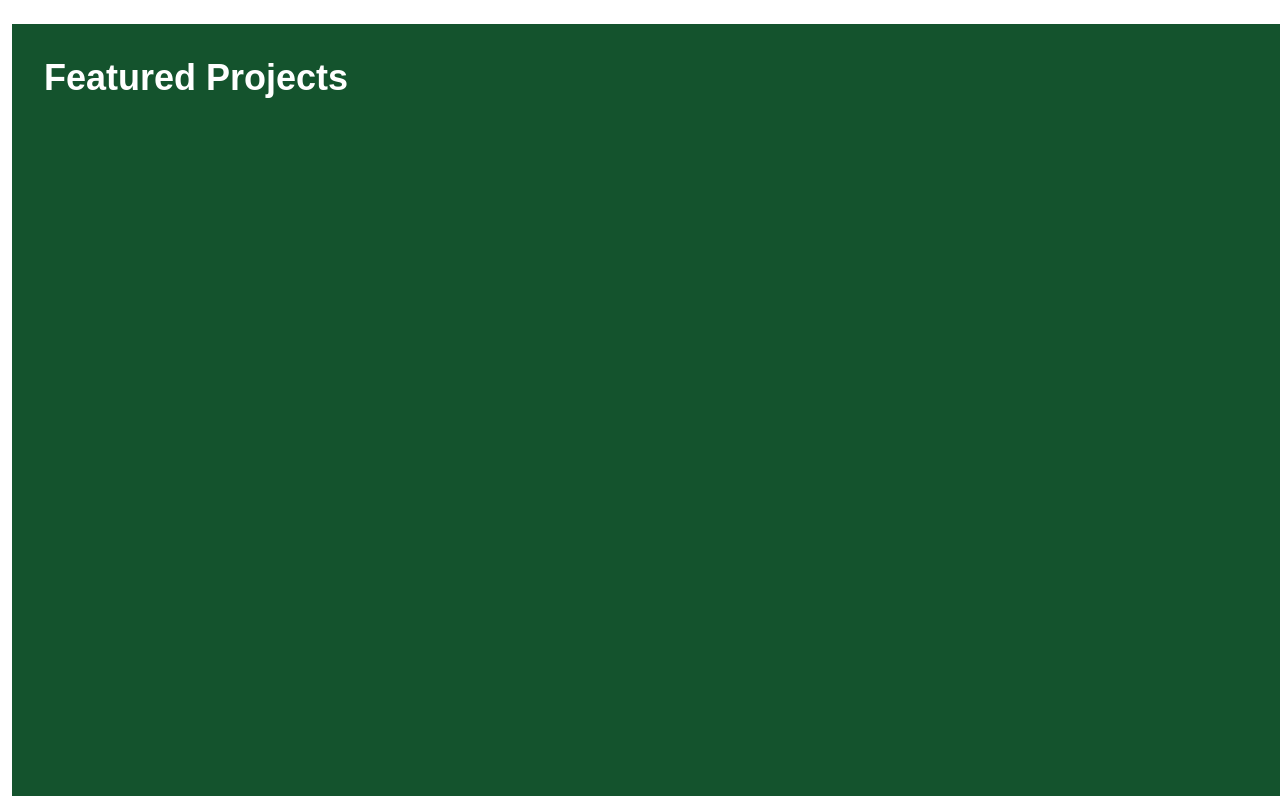
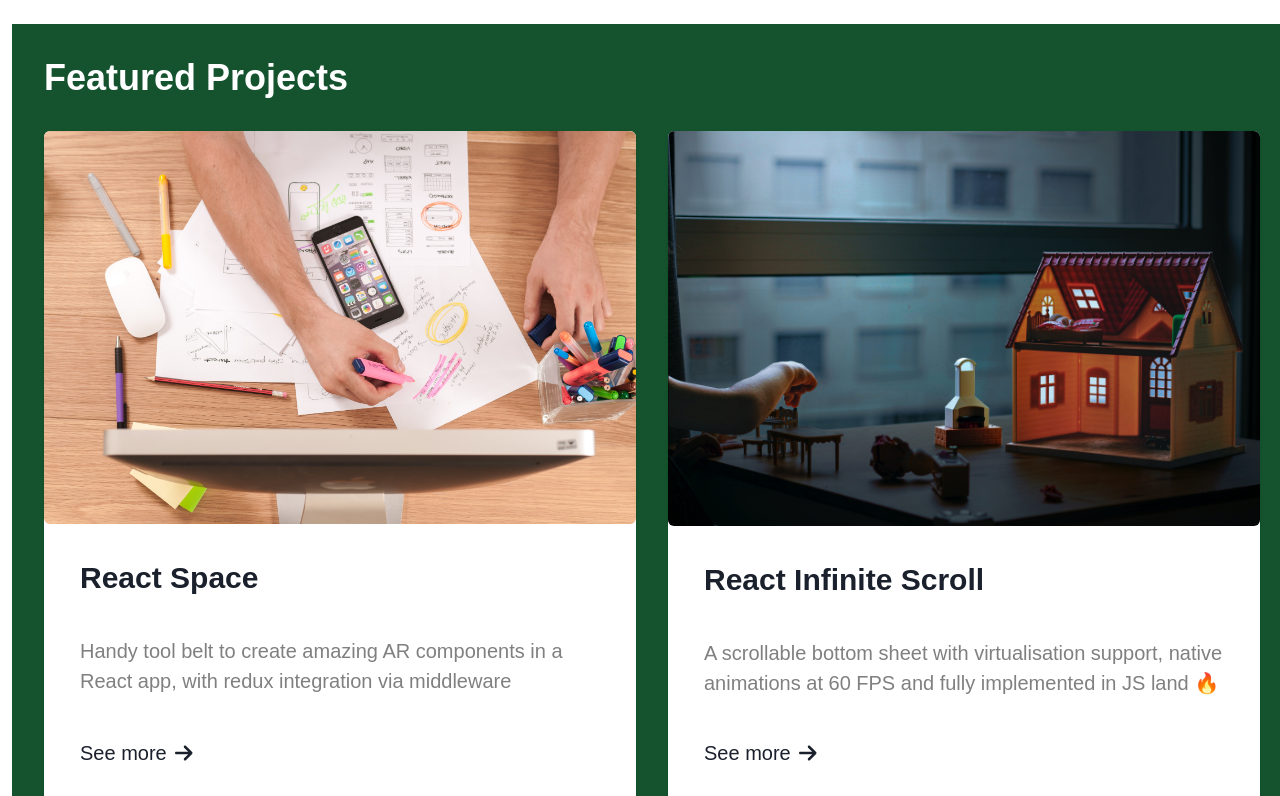
Before and after one commit to Him97/itc-meta-portfolio, a React (Create React App) app: page / in a window 1280 px wide. Shown: the part 820-1616 px from the top of the page. Built offline with nearby package versions, Linux system fonts and the light colour scheme.

Commit message:
M3 - project section and cards display

```diff
--- a/src/components/Card.jsx
+++ /dev/null
@@ -1,11 +0,0 @@
-import { Heading, HStack, Image, Text, VStack } from "@chakra-ui/react";
-import { FontAwesomeIcon } from "@fortawesome/react-fontawesome";
-import { faArrowRight } from "@fortawesome/free-solid-svg-icons";
-import React from "react";
-
-export default function Card({ title, description, imageSrc }) {
-  // Implement the UI for the Card component according to the instructions.
-  // You should be able to implement the component with the elements imported above.
-  // Feel free to import other UI components from Chakra UI if you wish to.
-  return null;
-};
--- /dev/null
+++ b/src/components/Cards.jsx
@@ -0,0 +1,26 @@
+import { Heading, HStack, Image, Text, VStack, Card, CardHeader, CardBody, CardFooter } from "@chakra-ui/react";
+import { FontAwesomeIcon } from "@fortawesome/react-fontawesome";
+import { faArrowRight } from "@fortawesome/free-solid-svg-icons";
+import React from "react";
+
+export default function Cards({ title, description, imageSrc }) {
+  return (
+    <Card>
+      <Image src={imageSrc} rounded='md' />
+      <VStack height='100%' align='flex-start' margin='4' spacing={0}>
+        <CardHeader>
+          <Heading size='lg'>{title}</Heading>
+        </CardHeader>
+        <CardBody>
+          <Text color='gray' align='start'>{description}</Text>
+        </CardBody>
+        <CardFooter>
+          <HStack>
+            <Text>See more</Text>
+            <FontAwesomeIcon icon={faArrowRight} size="1x" />
+          </HStack>
+        </CardFooter>
+      </VStack>
+    </Card>
+  );
+};
--- a/src/components/Header.jsx
+++ b/src/components/Header.jsx
@@ -67,7 +67,7 @@ export default function Header() {
           <nav>
             <HStack spacing={8}>
               {socials.map((social, index) => (
-                <a href={social.url}><FontAwesomeIcon icon={social.icon} size='2x' /></a>
+                <a href={social.url} key={index}><FontAwesomeIcon icon={social.icon} size='2x' /></a>
               ))}
             </HStack>
           </nav>
--- a/src/components/ProjectsSection.jsx
+++ b/src/components/ProjectsSection.jsx
@@ -1,7 +1,7 @@
 import React from "react";
 import FullScreenSection from "./FullScreenSection";
 import { Box, Heading } from "@chakra-ui/react";
-import Card from "./Card";
+import Cards from "./Cards";
 
 const projects = [
   {
@@ -48,7 +48,7 @@ export default function ProjectsSection() {
         gridGap={8}
       >
         {projects.map((project) => (
-          <Card
+          <Cards
             key={project.title}
             title={project.title}
             description={project.description}
```
Also changed, not shown: public/manifest.json.
